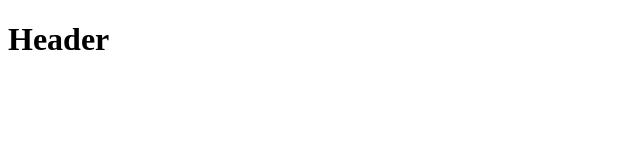
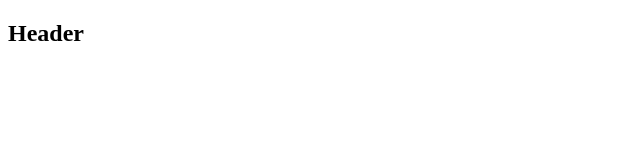
Before and after one commit to SergeyKorobka/blend-proj-109-2, a plain HTML site: page index.html in a window 1280 px wide. Shown: the whole page, without its empty margins (0-640 px from the left). Drawn offline with Linux system fonts and the light colour scheme.

Commit message:
fix title

```diff
--- a/index.html
+++ b/index.html
@@ -10,7 +10,7 @@
   <body>
     <header>
       <div class="container">
-        <h1>Header</h1>
+        <h2>Header</h2>
       </div>
     </header>
   </body>
```
